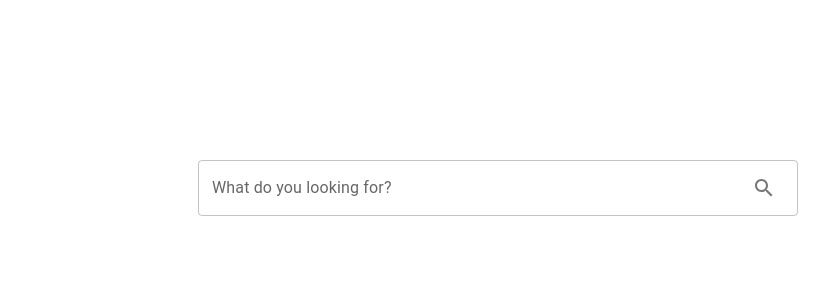
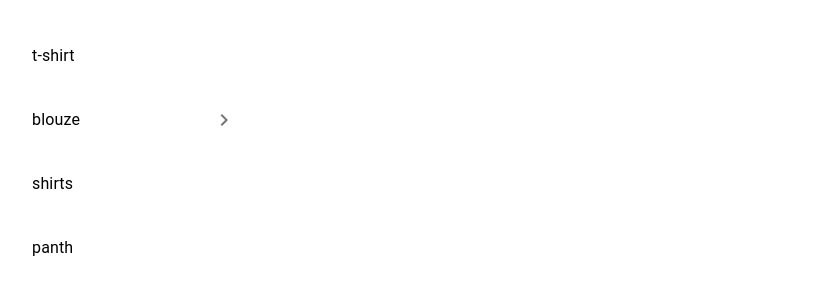
Before and after one commit to rezabhm/online_shop, a React (Create React App) app: page / in a window 1280 px wide. Shown: the top 300 px of the page, without its empty margins (16-845 px from the left). Built offline with nearby package versions, Linux system fonts and the light colour scheme.

Commit message:
navbar first commit

```diff
--- a/src/Components/Home/CategoryList/CategoryItem.js
+++ b/src/Components/Home/CategoryList/CategoryItem.js
@@ -1,4 +1,4 @@
-import { List, ListItem, ListItemButton, ListItemText } from "@mui/material";
+import {Link, List, ListItem, ListItemButton, ListItemText} from "@mui/material";
 import React from "react";
 import KeyboardArrowRightIcon from "@mui/icons-material/KeyboardArrowRight";
 import { useState } from "react";
@@ -43,9 +43,26 @@ const CategoryItem = ({ title, type }) => {
               "aria-labelledby": "basic-button",
             }}
           >
-            <MenuItem onClick={handleClose}>Profile</MenuItem>
-            <MenuItem onClick={handleClose}>My account</MenuItem>
-            <MenuItem onClick={handleClose}>Logout</MenuItem>
+            {/*<MenuItem onClick={handleClose}>Profile</MenuItem>*/}
+            {/*<MenuItem onClick={handleClose}>My account</MenuItem>*/}
+            {/*<MenuItem onClick={handleClose}>Logout</MenuItem>*/}
+
+            {()=>{
+
+              data.content.map(data=>{
+
+                return (
+
+                    <Link to={data.pushLink}><MenuItem onClick={handleClose}>{data.text}</MenuItem></Link>
+
+                )
+
+              })
+
+
+            }}
+
+
           </Menu>
         </ListItem>
 
--- a/src/Components/Home/CategoryList/CategoryList.js
+++ b/src/Components/Home/CategoryList/CategoryList.js
@@ -16,7 +16,7 @@ import CategoryItem from "./CategoryItem";
 import { Cdate } from "./CategoryData";
 import { Padding } from "@mui/icons-material";
 
-const CategoryList = () => {
+const CategoryList = (props) => {
 
 
 
@@ -27,7 +27,7 @@ const CategoryList = () => {
       <Box p={1} >
         <List  sx={{maxWidth:"300px" , alignItems:"center" ,Padding:"0 0"}}>
 
-      {categoryData.map(item=> <CategoryItem key={item.id} {...item}/>)}
+      {props.data.map(item=> <CategoryItem key={item.id} {...item}/>)}
       </List>
       </Box>
     </div>
--- a/src/index.js
+++ b/src/index.js
@@ -1,10 +1,66 @@
 import React from 'react';
 import ReactDOM from 'react-dom/client';
-import SearchBox from "./Components/Home/Navbar/searchBox";
+import CategoryList from "./Components/Home/CategoryList/CategoryList";
 
 const root = ReactDOM.createRoot(document.getElementById('root'));
 root.render(
 
-    <SearchBox />
+    <CategoryList
+
+        data={[
+
+            {
+                type:'text',
+                title:'t-shirt',
+                pushLink:''
+
+            },
+
+            {
+                type:'button',
+                title:'blouze',
+                content:[
+
+                    {
+                        text:'profile',
+                        pushLink:'#/profile',
+
+                    },
+
+                    {
+                        text:'logout',
+                        pushLink:'#/logout',
+
+                    },
+
+                    {
+                        text:'my account',
+                        pushLink:'#/account',
+
+                    },
+
+
+
+                ]
+
+            },
+
+            {
+                type:'text',
+                title:'shirts',
+                pushLink:''
+
+            },
+
+            {
+                type:'text',
+                title:'panth'
+
+            },
+
+
+        ]}
+
+    />
 
 );
```
Also changed, not shown: src/Components/Home/Navbar/favoriteIcon.js (added, +28 -0 lines), src/Components/Home/Navbar/shoppingIcon.js (added, +14 -0 lines).
